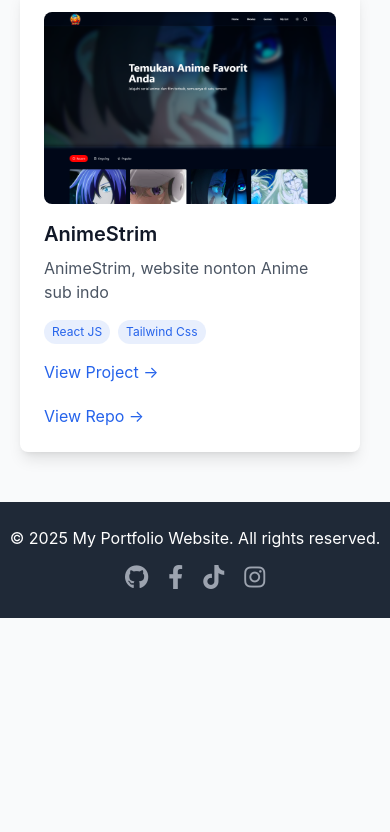
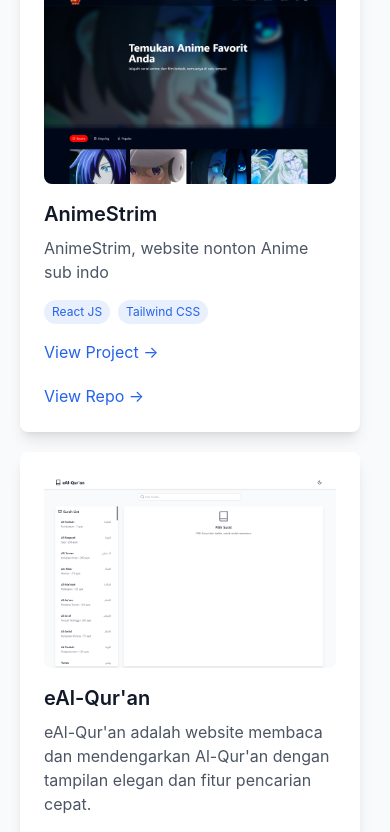
Before and after one commit to Arilsamsi/portfolio_v2, a Vue app: page /projects in a window 390 px wide. Shown: the part 2488-3320 px from the top of the page. Before the commit the page ends 3106 px from the top, so only its background shows below. Built offline with nearby package versions, Linux system fonts and the light colour scheme.

Commit message:
fix responsive dan tambah projects baru

```diff
--- a/src/components/ProjectCard.vue
+++ b/src/components/ProjectCard.vue
@@ -15,7 +15,7 @@
 
 <template>
   <article
-    class="card group hover:scale-105 transition-transform duration-300 w-[340px] md:w-[250px]"
+    class="card group hover:scale-105 transition-transform duration-300 w-[340px] md:w-[400px]"
   >
     <img
       :src="image"
--- a/src/pages/Projects.vue
+++ b/src/pages/Projects.vue
@@ -53,9 +53,18 @@
         title: "AnimeStrim",
         description: "AnimeStrim, website nonton Anime sub indo",
         image: "/projects/projects_6.png",
-        tags: ["React JS", "Tailwind Css"],
+        tags: ["React JS", "Tailwind CSS"],
         link: "https://animestrim.vercel.app/",
         repo: "https://github.com/Arilsamsi/web-anime_v2",
+      },
+      {
+        title: "eAl-Qur'an",
+        description:
+          "eAl-Qur'an adalah website membaca dan mendengarkan Al-Qur'an dengan tampilan elegan dan fitur pencarian cepat.",
+        image: "/projects/projects_7.png",
+        tags: ["React JS", "Tailwind CSS"],
+        link: "https://equran.vercel.app/",
+        repo: "https://github.com/Arilsamsi/eAl-Quran",
       },
     ]);
 
@@ -67,14 +76,14 @@
 </script>
 
 <template>
-  <section
+  <div
     class="flex flex-col items-center justify-center bg-gray-50 dark:bg-gray-900 min-h-screen pt-20 px-5 md:px-10"
   >
     <h2 class="text-3xl font-bold text-gray-800 dark:text-white mb-10">
       My Projects
     </h2>
     <div
-      class="grid grid-cols-1 sm:grid-cols-2 md:grid-cols-3 lg:grid-cols-4 xl:grid-cols-5 gap-6 w-full max-w-7xl"
+      class="grid grid-cols-1 sm:grid-cols-1 md:grid-cols-2 lg:grid-cols-3 xl:grid-cols-4 gap-5 w-full max-w-9xl"
     >
       <ProjectCard
         v-for="project in projects"
@@ -82,11 +91,11 @@
         v-bind="project"
       />
     </div>
-  </section>
+  </div>
 </template>
 
 <style scoped>
-section {
+div {
   padding-bottom: 50px;
 }
 </style>
```
Also changed, not shown: public/projects/projects_7.png (added).
